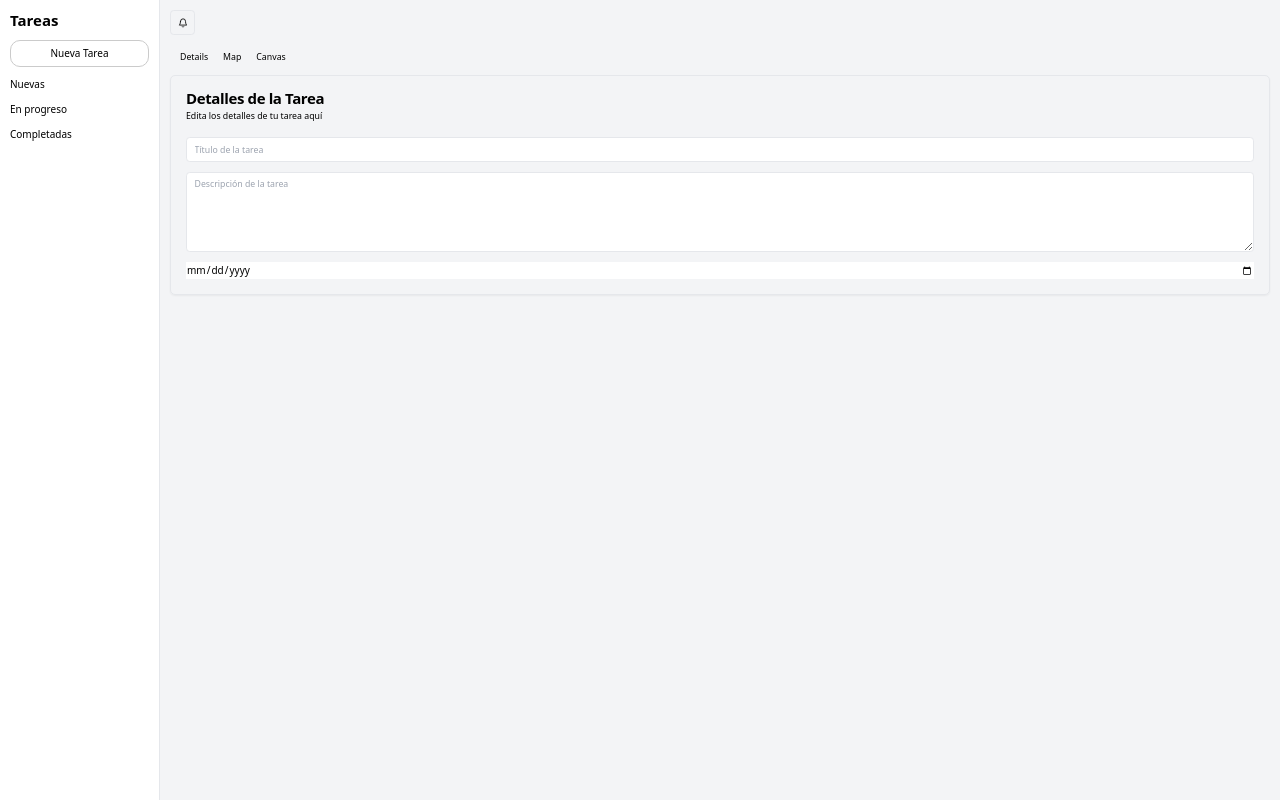
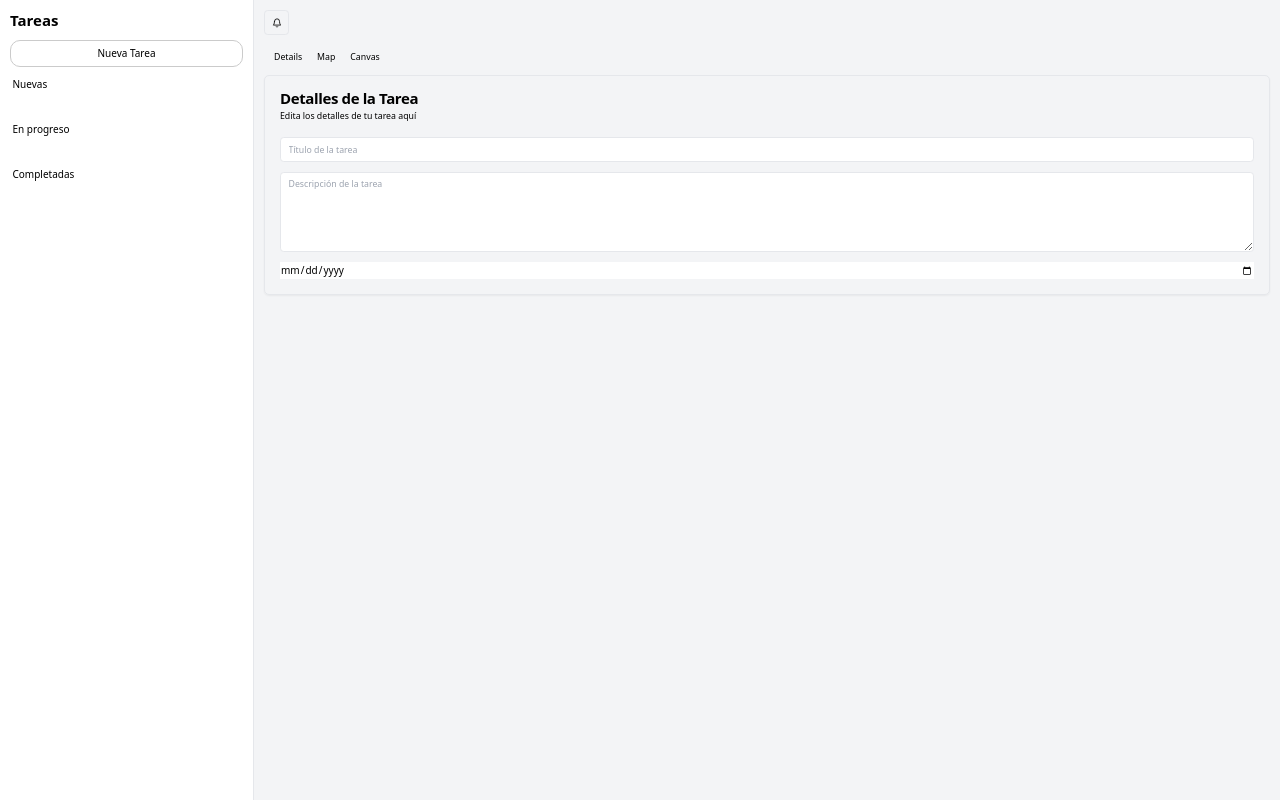
Before and after one commit to gonzalo-sosa/desafio-js-3, a website built with webpack: page src/index.html in a window 1280 px wide. Built offline with nearby package versions, Linux system fonts and the light colour scheme.

Commit message:
Estilos en grilla

```diff
--- a/src/index.html
+++ b/src/index.html
@@ -12,8 +12,8 @@
     />
   </head>
   <body>
-    <div class="flex h-screen bg-gray-100">
-      <aside id="sidebar" class="w-64 bg-white p-4 border-r">
+    <div class="grid grid-cols-[2fr,8fr] gap-4 w-dvw h-screen bg-gray-100">
+      <aside id="sidebar" class="w-full bg-white p-4 border-r">
         <h2 class="text-2xl font-bold mb-4">Tareas</h2>
         <button id="addTaskBtn" class="w-full mb-4">Nueva Tarea</button>
         <form id="addTaskForm">
@@ -35,18 +35,26 @@
           <button>Agregar</button>
         </form>
         <div id="taskList" class="h-[calc(100vh-150px)] w-full flex flex-col">
-          <div id="tasksNew">
-            <h2>Nuevas</h2>
+          <div state="NEW" id="tasksNew" class="min-h-14 pt-6 relative">
+            <h2 class="absolute top-0 left-1">Nuevas</h2>
           </div>
-          <div id="tasksInProgress">
-            <h2>En progreso</h2>
+          <div
+            state="IN_PROGRESS"
+            id="tasksInProgress"
+            class="min-h-14 pt-6 relative"
+          >
+            <h2 class="absolute top-0 left-1">En progreso</h2>
           </div>
-          <div id="tasksCompleted">
-            <h2>Completadas</h2>
+          <div
+            state="COMPLETED"
+            id="tasksCompleted"
+            class="min-h-14 pt-6 relative"
+          >
+            <h2 class="absolute top-0 left-1">Completadas</h2>
           </div>
         </div>
       </aside>
-      <main id="main" class="flex-1 p-4">
+      <main id="main" class="py-4 pr-4">
         <notification-element></notification-element>
       </main>
     </div>
```
